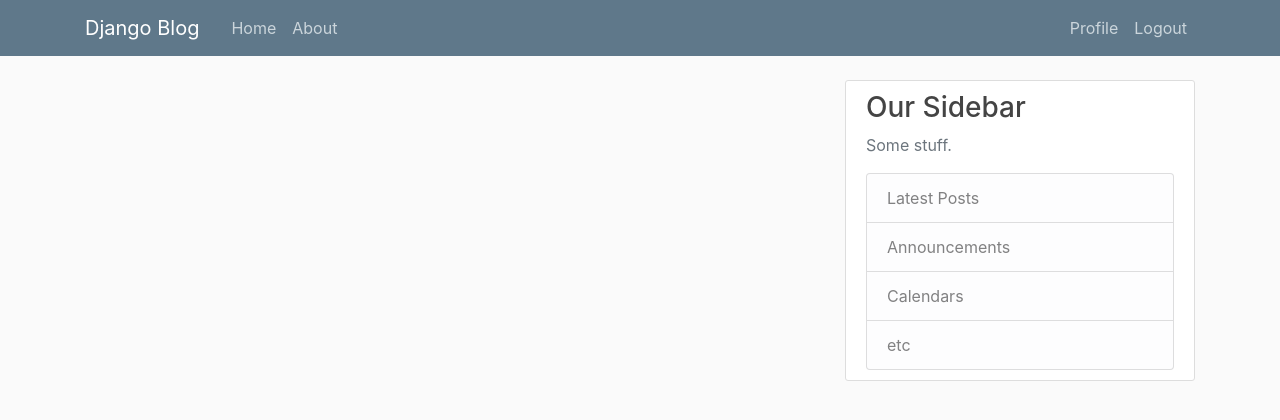
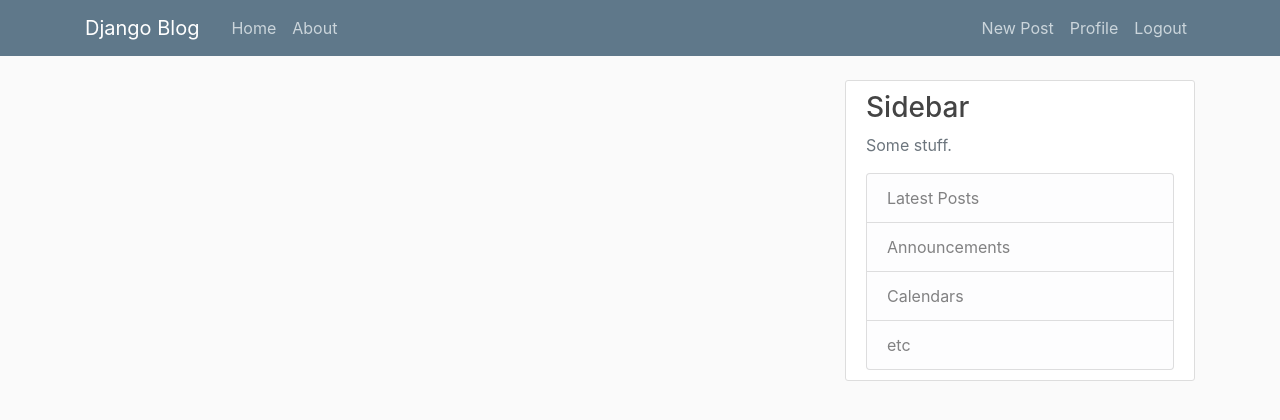
Before and after one commit to Hebzi/DjangoBlog, a Django app: page / in a window 1280 px wide. Shown: the top 420 px of the page. Run offline with Django 3.2, Linux system fonts and the light colour scheme; the visitor is signed in with stand-in values (Sample User, id 1); data that the repository does not hold is empty.

Commit message:
Create, Update and Delete Posts
- Now logged user can add new posts
- Users are able to update and delete their posts

```diff
--- a/blog/templates/blog/base.html
+++ b/blog/templates/blog/base.html
@@ -8,8 +8,8 @@
     <meta name="viewport" content="width=device-width, initial-scale=1">
 
     <!-- Bootstrap CSS -->
-{#    <link href="https://cdn.jsdelivr.net/npm/bootstrap@5.0.0/dist/css/bootstrap.min.css" rel="stylesheet"#}
-{#          integrity="sha384-wEmeIV1mKuiNpC+IOBjI7aAzPcEZeedi5yW5f2yOq55WWLwNGmvvx4Um1vskeMj0" crossorigin="anonymous">#}
+    {#    <link href="https://cdn.jsdelivr.net/npm/bootstrap@5.0.0/dist/css/bootstrap.min.css" rel="stylesheet"#}
+    {#          integrity="sha384-wEmeIV1mKuiNpC+IOBjI7aAzPcEZeedi5yW5f2yOq55WWLwNGmvvx4Um1vskeMj0" crossorigin="anonymous">#}
 
     <link rel="stylesheet" href="https://cdn.jsdelivr.net/npm/bootstrap@4.6.0/dist/css/bootstrap.min.css"
           integrity="sha384-B0vP5xmATw1+K9KRQjQERJvTumQW0nPEzvF6L/Z6nronJ3oUOFUFpCjEUQouq2+l" crossorigin="anonymous">
@@ -44,6 +44,7 @@
                 <!-- Navbar Right Side -->
                 <div class="navbar-nav">
                     {% if user.is_authenticated %}
+                        <a class="nav-item nav-link" href="{% url 'post-create' %}">New Post</a>
                         <a class="nav-item nav-link" href="{% url 'profile' %}">Profile</a>
                         <a class="nav-item nav-link" href="{% url 'logout' %}">Logout</a>
                     {% else %}
@@ -71,7 +72,7 @@
         </div>
         <div class="col-md-4">
             <div class="content-section">
-                <h3>Our Sidebar</h3>
+                <h3>Sidebar</h3>
                 <p class='text-muted'>Some stuff.
                 <ul class="list-group">
                     <li class="list-group-item list-group-item-light">Latest Posts</li>
--- a/blog/templates/blog/home.html
+++ b/blog/templates/blog/home.html
@@ -7,9 +7,9 @@
             <div class="media-body">
                 <div class="article-metadata">
                     <a class="mr-2" href="#">{{ post.author }}</a>
-                    <small class="text-muted">{{ post.datePosted | date:"d F Y, h:i a"  }}</small>
+                    <small class="text-muted">{{ post.date_posted | date:"d F Y, h:i a"  }}</small>
                 </div>
-                <h2><a class="article-title" href="#">{{ post.title }}</a></h2>
+                <h2><a class="article-title" href="{% url 'post-detail' post.id %}">{{ post.title }}</a></h2>
                 <p class="article-content">{{ post.content }}</p>
             </div>
         </article>
--- a/blog/urls.py
+++ b/blog/urls.py
@@ -2,6 +2,10 @@ from django.urls import path
 from . import views
 
 urlpatterns = [
-    path('', views.home, name='blog-home'),
+    path('', views.PostListView.as_view(), name='blog-home'),
     path('about/', views.about, name='blog-about'),
+    path('post/<int:pk>/', views.PostDetailView.as_view(), name='post-detail'),
+    path('post/new/', views.PostCreateView.as_view(), name='post-create'),
+    path('post/<int:pk>/update/', views.PostUpdateView.as_view(), name='post-update'),
+    path('post/<int:pk>/delete/', views.PostDeleteView.as_view(), name='post-delete'),
 ]
--- a/blog/views.py
+++ b/blog/views.py
@@ -1,4 +1,6 @@
 from django.shortcuts import render
+from django.contrib.auth.mixins import LoginRequiredMixin, UserPassesTestMixin
+from django.views.generic import ListView, DetailView, CreateView, UpdateView, DeleteView
 from .models import Post
 
 
@@ -9,5 +11,47 @@ def home(request):
     return render(request, 'blog/home.html', context)
 
 
+class PostListView(ListView):
+    model = Post
+    template_name = 'blog/home.html'  # <app>/<model>_<viewtype>.html
+    context_object_name = 'posts'
+    ordering = ['-date_posted']
+
+
+class PostDetailView(DetailView):
+    model = Post
+
+
+class PostCreateView(LoginRequiredMixin, CreateView):
+    model = Post
+    fields = ['title', 'content']
+
+    def form_valid(self, form):
+        form.instance.author = self.request.user
+        return super().form_valid(form)
+
+
+class PostUpdateView(LoginRequiredMixin, UserPassesTestMixin, UpdateView):
+    model = Post
+    fields = ['title', 'content']
+
+    def form_valid(self, form):
+        form.instance.author = self.request.user
+        return super().form_valid(form)
+
+    def test_func(self):
+        post = self.get_object()
+        return self.request.user == post.author
+
+
+class PostDeleteView(LoginRequiredMixin, UserPassesTestMixin, DeleteView):
+    model = Post
+    success_url = '/'
+
+    def test_func(self):
+        post = self.get_object()
+        return self.request.user == post.author
+
+
 def about(request):
     return render(request, 'blog/about.html', {'title': 'About'})
```
Also changed, not shown: blog/models.py (+6 -1 lines), blog/templates/blog/post_confirm_delete.html (added, +18 -0 lines), blog/templates/blog/post_detail.html (added, +22 -0 lines), blog/templates/blog/post_form.html (added, +19 -0 lines), blog/migrations/0002_rename_dateposted_post_date_posted.py (added).
